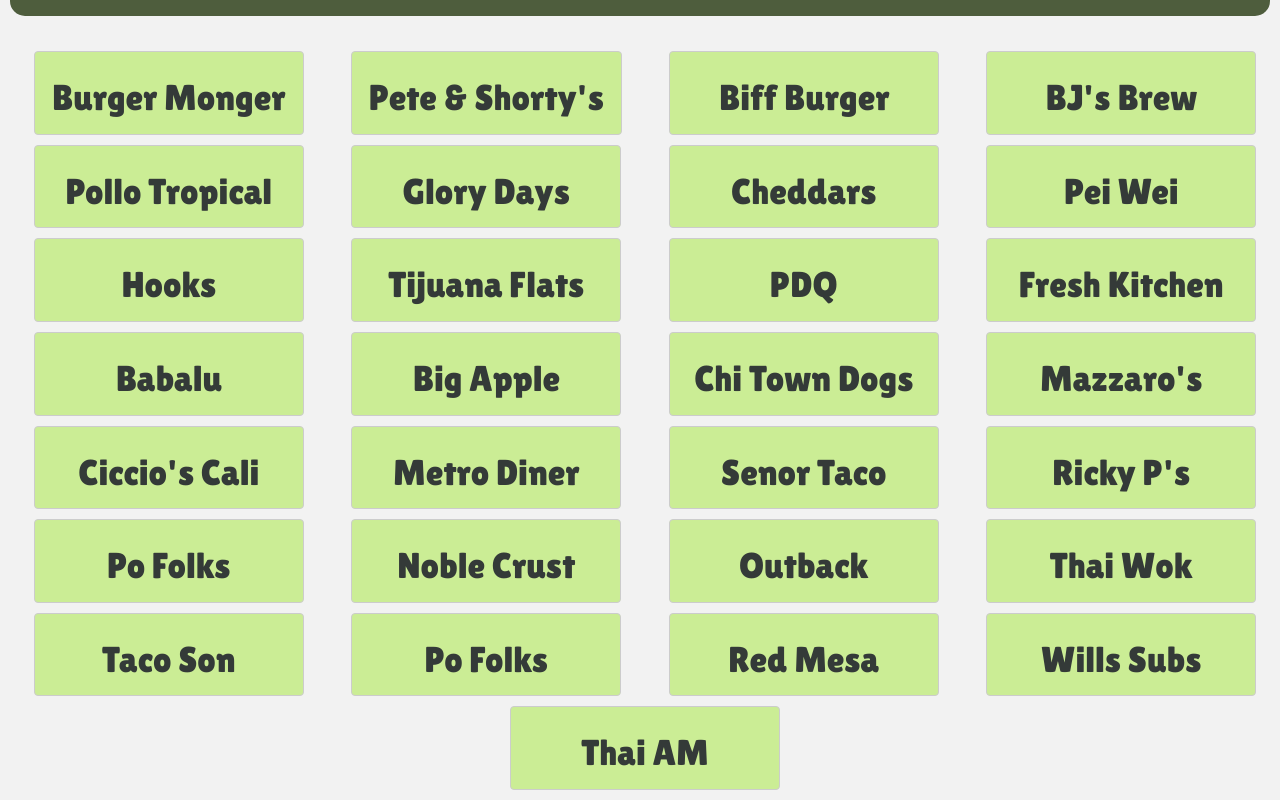
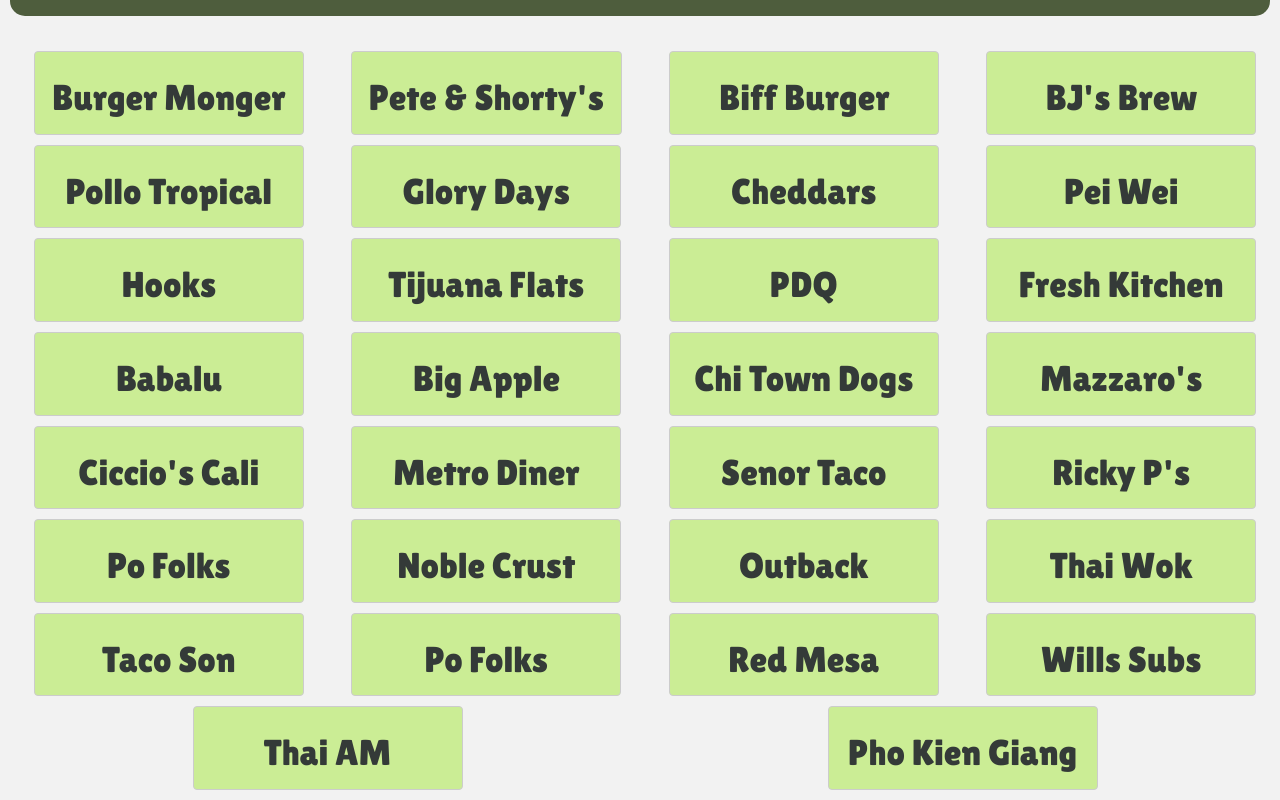
Before and after one commit to bdog72/food-dot-com, a React app: page /everythingElse in a window 1280 px wide. Shown: the part 595-1395 px from the top of the page. Built offline with nearby package versions, Linux system fonts and the light colour scheme; a web font is replaced by a local one.

Commit message:
another restaurant

```diff
--- a/src/components/EverythingElse.js
+++ b/src/components/EverythingElse.js
@@ -91,6 +91,9 @@
         <a href='http://www.thaiamrestaurant.com'>
           <Button className='button' block><h1>Thai AM</h1></Button>
         </a>
+        <a href='https://www.yelp.com/biz/pho-kien-giang-pinellas-park?osq=pho'>
+          <Button className='button' block><h1>Pho Kien Giang</h1></Button>
+        </a>
       </div>
     </div>
   }
```
